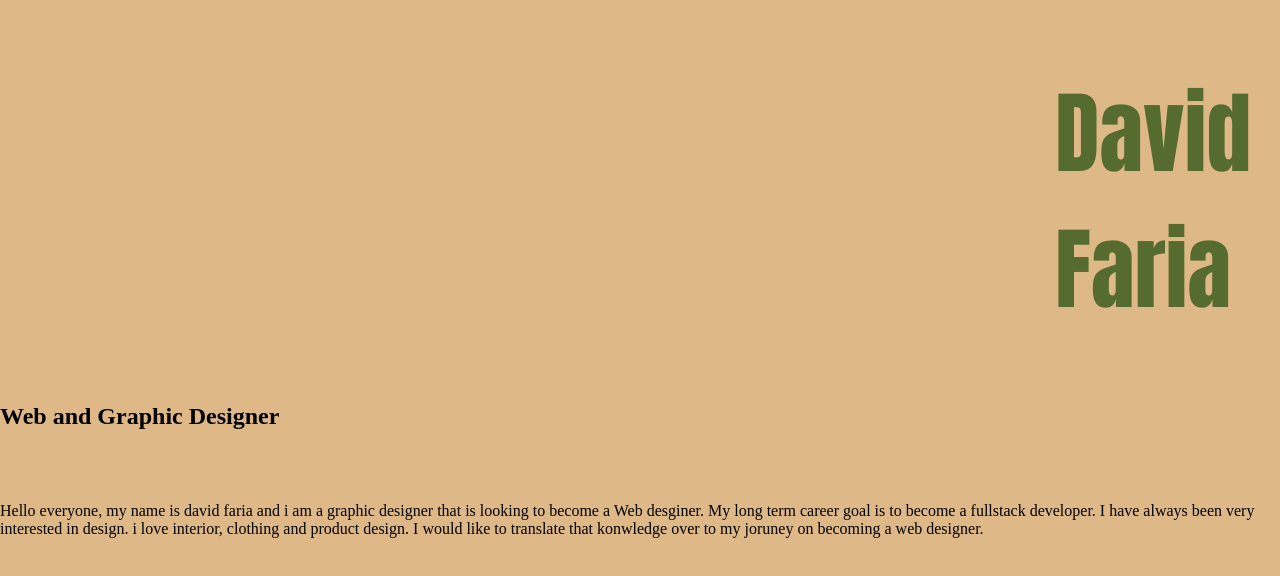
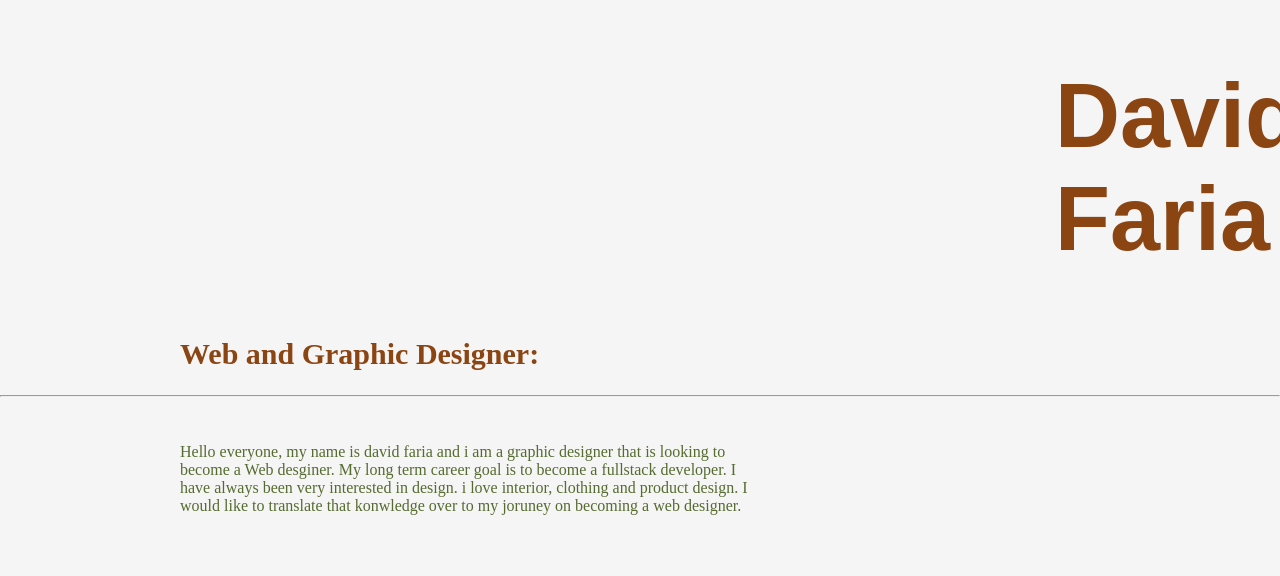
Before and after one commit to DavidfariaGIT/WDDM126, a plain HTML site: page index.html in a window 1280 px wide. Drawn offline with Linux system fonts and the light colour scheme.

Commit message:
this is my 3rd commit

```diff
--- a/index.html
+++ b/index.html
@@ -8,9 +8,8 @@
 </head>
 <body>
     <h1>David Faria</h1>
-    <h2>Web and Graphic Designer</h2>
-    <br>
-    <br>
+    <h2>Web and Graphic Designer:</h2>
+    <hr>
     <p>Hello everyone, my name is david faria and i am a graphic designer that is looking to become a
         Web desginer. My long term career goal is to become a fullstack developer. I have always been
         very interested in design. i love interior, clothing and product design. I would like to translate
--- a/styles.css
+++ b/styles.css
@@ -1,12 +1,31 @@
 body{
-    background-color:burlywood;
+    background-color:whitesmoke;
     margin: 0px;
   }
 
 h1 {
-    color: darkolivegreen;
+    color: saddlebrown;
     margin-left: 1050px;
     padding: 5px;
     font-size: 90px;
-    font-family: Impact, Haettenschweiler, 'Arial Narrow Bold', sans-serif;
+    font-family: "Lexend", sans-serif;
+    font-optical-sizing: auto;
+    font-weight: <weight>;
+    font-style: normal;
+      }
+
+
+h2 {
+    margin-left: 180px;
+    font-size: 30px;
+    color: saddlebrown;
+
 }
+
+p {
+    color:darkolivegreen;
+    padding: 30px;
+    margin-left: 150px;
+    margin-right: 500px;
+    text-align: left;
+}
```
